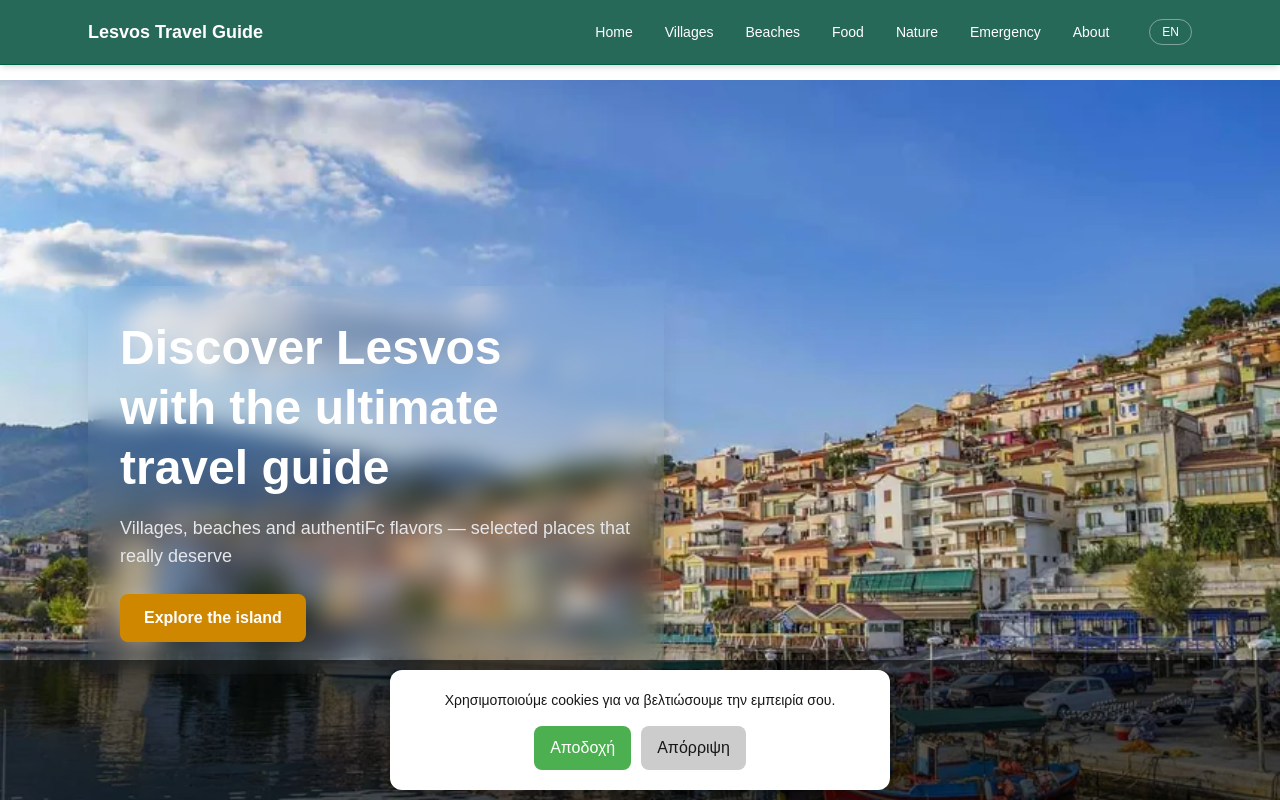
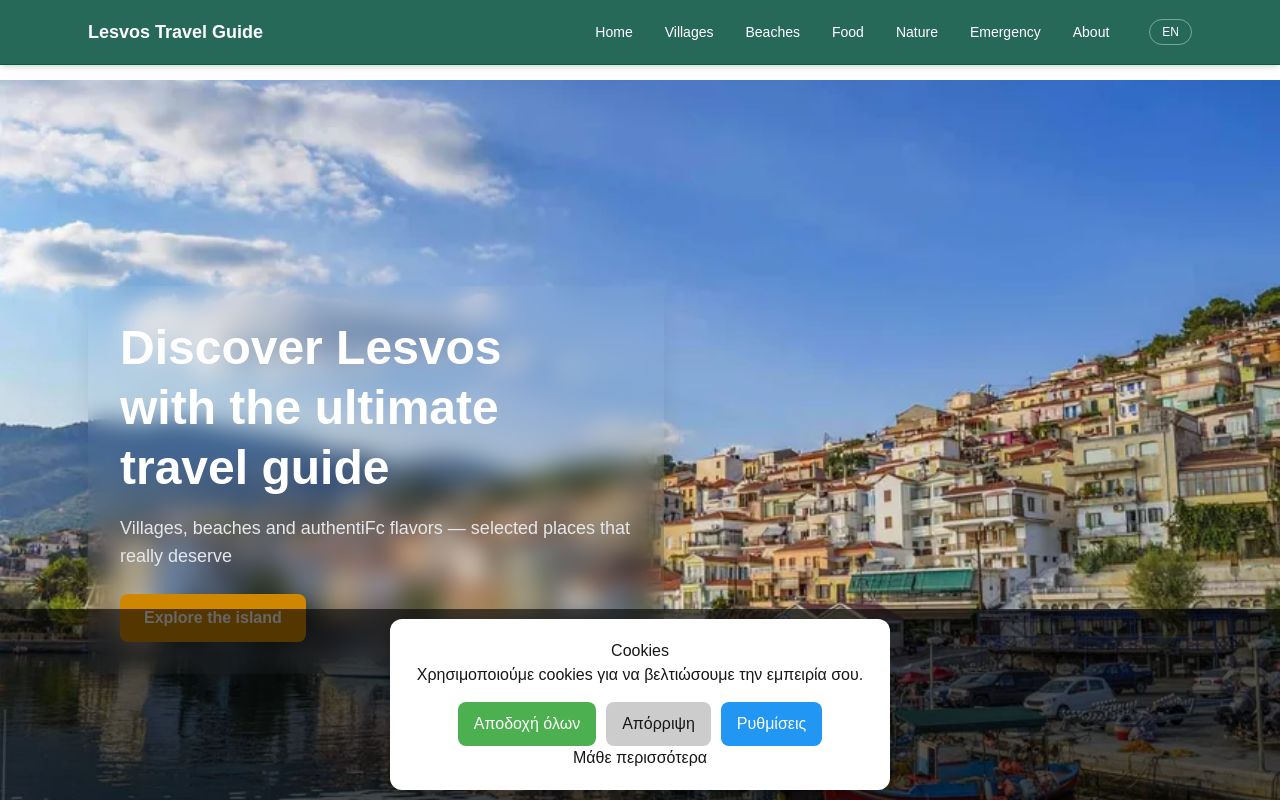
Before and after one commit to amamouridis06/lesvos-travel-guide, a Next.js app: page / in a window 1280 px wide. Shown: the top 800 px of the page. Built offline with nearby package versions, Linux system fonts and the light colour scheme.

Commit message:
Update CookieConsent.tsx

```diff
--- a/components/CookieConsent.tsx
+++ b/components/CookieConsent.tsx
@@ -2,49 +2,158 @@ import React, { useState, useEffect } from "react";
 
 const COOKIE_KEY = "user_cookie_consent";
 
+type Consent = {
+  necessary: boolean;
+  analytics: boolean;
+  marketing: boolean;
+};
+
+const defaultConsent: Consent = {
+  necessary: true,
+  analytics: false,
+  marketing: false,
+};
+
 const CookieConsent: React.FC = () => {
   const [visible, setVisible] = useState(false);
+  const [showSettings, setShowSettings] = useState(false);
+  const [consent, setConsent] = useState<Consent>(defaultConsent);
 
   useEffect(() => {
-    const consent = localStorage.getItem(COOKIE_KEY);
-    if (!consent) {
+    const saved = localStorage.getItem(COOKIE_KEY);
+    if (!saved) {
       setVisible(true);
+    } else {
+      const parsed = JSON.parse(saved);
+      setConsent(parsed);
+      applyConsent(parsed);
     }
   }, []);
 
-  const acceptCookies = () => {
-    localStorage.setItem(COOKIE_KEY, "accepted");
-    setVisible(false);
+  const applyConsent = (consent: Consent) => {
+    // 👉 ΕΔΩ βάζεις scripts conditionally
+
+    if (consent.analytics) {
+      console.log("Load analytics scripts");
+      // load Google Analytics εδώ
+    }
+
+    if (consent.marketing) {
+      console.log("Load marketing scripts");
+      // load Facebook Pixel κλπ
+    }
   };
 
-  const declineCookies = () => {
-    localStorage.setItem(COOKIE_KEY, "declined");
+  const saveConsent = (newConsent: Consent) => {
+    localStorage.setItem(COOKIE_KEY, JSON.stringify(newConsent));
+    setConsent(newConsent);
+    applyConsent(newConsent);
     setVisible(false);
+    setShowSettings(false);
+  };
+
+  const acceptAll = () => {
+    saveConsent({
+      necessary: true,
+      analytics: true,
+      marketing: true,
+    });
+  };
+
+  const rejectAll = () => {
+    saveConsent({
+      necessary: true,
+      analytics: false,
+      marketing: false,
+    });
   };
 
   if (!visible) return null;
 
   return (
-    <div style={styles.container}>
-      <div style={styles.box}>
-        <p style={styles.text}>
+    <div style={styles.overlay}>
+      <div style={styles.modal}>
+        {!showSettings ? (
+          <>
+            <h3>Cookies</h3>
+            <p>
               Χρησιμοποιούμε cookies για να βελτιώσουμε την εμπειρία σου.
             </p>
+
             <div style={styles.buttons}>
-          <button style={styles.accept} onClick={acceptCookies}>
-            Αποδοχή
+              <button style={styles.accept} onClick={acceptAll}>
+                Αποδοχή όλων
               </button>
-          <button style={styles.decline} onClick={declineCookies}>
+              <button style={styles.decline} onClick={rejectAll}>
                 Απόρριψη
               </button>
+              <button style={styles.settings} onClick={() => setShowSettings(true)}>
+                Ρυθμίσεις
+              </button>
             </div>
+
+            <a href="/cookie-policy">Μάθε περισσότερα</a>
+          </>
+        ) : (
+          <>
+            <h3>Ρυθμίσεις Cookies</h3>
+
+            <div style={styles.option}>
+              <label>
+                <input type="checkbox" checked disabled />
+                Αναγκαία cookies
+              </label>
+            </div>
+
+            <div style={styles.option}>
+              <label>
+                <input
+                  type="checkbox"
+                  checked={consent.analytics}
+                  onChange={(e) =>
+                    setConsent({ ...consent, analytics: e.target.checked })
+                  }
+                />
+                Analytics
+              </label>
+            </div>
+
+            <div style={styles.option}>
+              <label>
+                <input
+                  type="checkbox"
+                  checked={consent.marketing}
+                  onChange={(e) =>
+                    setConsent({ ...consent, marketing: e.target.checked })
+                  }
+                />
+                Marketing
+              </label>
+            </div>
+
+            <div style={styles.buttons}>
+              <button
+                style={styles.accept}
+                onClick={() => saveConsent(consent)}
+              >
+                Αποθήκευση
+              </button>
+              <button
+                style={styles.decline}
+                onClick={() => setShowSettings(false)}
+              >
+                Πίσω
+              </button>
+            </div>
+          </>
+        )}
       </div>
     </div>
   );
 };
 
 const styles: { [key: string]: React.CSSProperties } = {
-  container: {
+  overlay: {
     position: "fixed",
     bottom: 0,
     width: "100%",
@@ -53,7 +162,7 @@ const styles: { [key: string]: React.CSSProperties } = {
     justifyContent: "center",
     zIndex: 9999,
   },
-  box: {
+  modal: {
     background: "#fff",
     padding: "20px",
     margin: "10px",
@@ -63,14 +172,12 @@ const styles: { [key: string]: React.CSSProperties } = {
     textAlign: "center",
     boxShadow: "0 4px 12px rgba(0,0,0,0.2)",
   },
-  text: {
-    marginBottom: "15px",
-    fontSize: "14px",
-  },
   buttons: {
     display: "flex",
     justifyContent: "center",
     gap: "10px",
+    marginTop: "15px",
+    flexWrap: "wrap",
   },
   accept: {
     background: "#4CAF50",
@@ -87,6 +194,18 @@ const styles: { [key: string]: React.CSSProperties } = {
     borderRadius: "8px",
     cursor: "pointer",
   },
+  settings: {
+    background: "#2196F3",
+    color: "#fff",
+    border: "none",
+    padding: "10px 16px",
+    borderRadius: "8px",
+    cursor: "pointer",
+  },
+  option: {
+    margin: "10px 0",
+    textAlign: "left",
+  },
 };
 
 export default CookieConsent;
```
Lines whose indentation alone changed are shown as unchanged.
